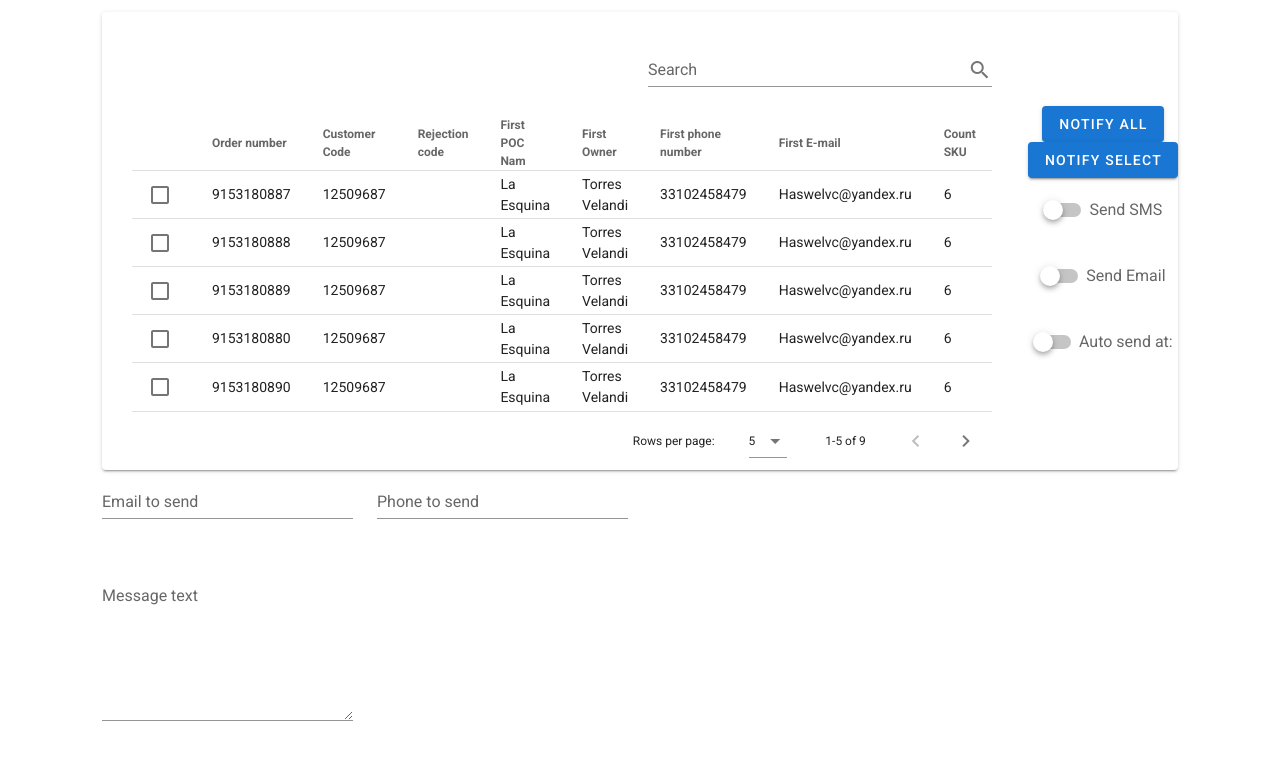
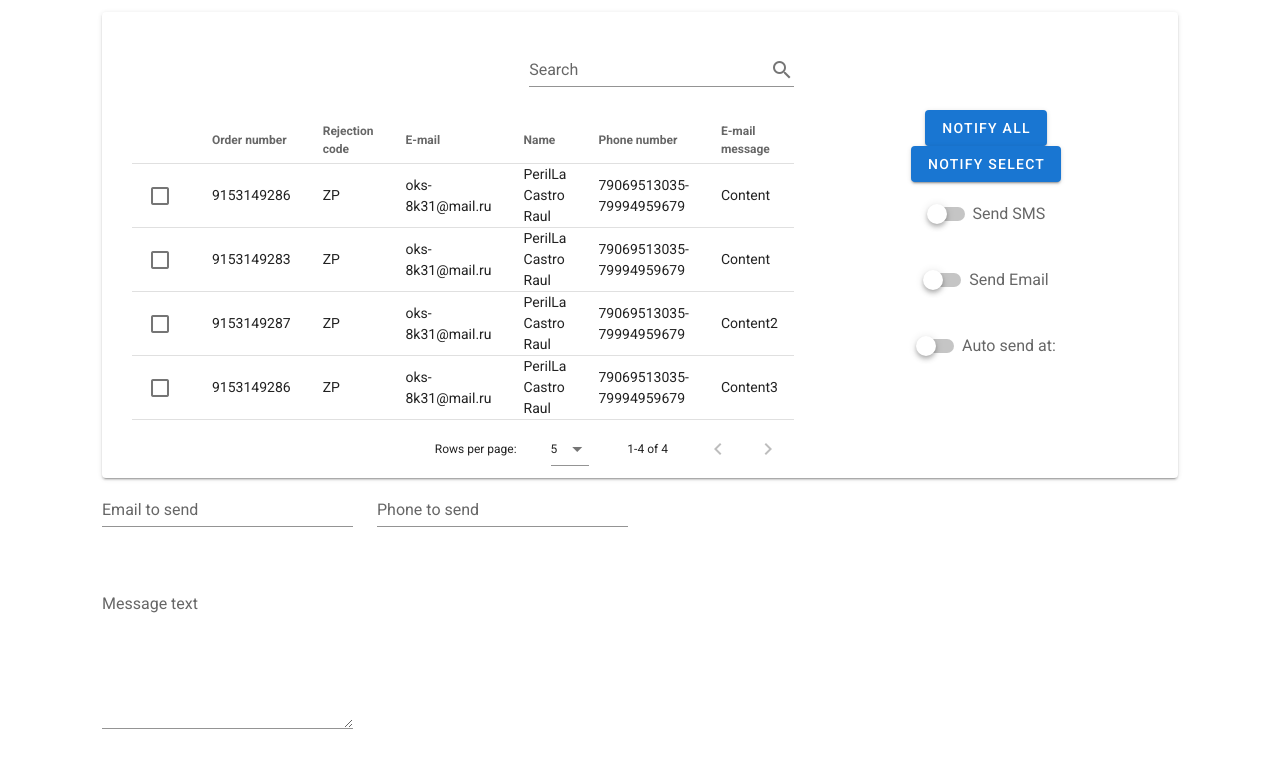
Before and after one commit to WebN0name/admin_TS, a Vue app: page /#/ in a window 1280 px wide. Shown: the top 768 px of the page. Built offline with nearby package versions, Linux system fonts and the light colour scheme.

Commit message:
feat: new data table

```diff
--- a/src/views/Home.vue
+++ b/src/views/Home.vue
@@ -20,7 +20,7 @@
                 :search="search"
                 :items-per-page= 5
                 class="tbl"
-                item-key="orderNumber"
+                item-key="order_id"
                 show-select
                 single-select
             >
@@ -77,144 +77,76 @@ export default {
       {
         text: 'Order number',
         sortable: false,
-        value: 'orderNumber'
-      },
-      {
-        text: 'Customer Code',
-        sortable: false,
-        value: 'customerCode'
+        value: 'order_id'
       },
       {
         text: 'Rejection code',
         sortable: false,
-        value: 'rejCode'
+        value: 'rejection_code'
       },
       {
-        text: 'First POC Nam',
+        text: 'E-mail',
         sortable: false,
-        value: 'firstPOC'
+        value: 'email'
       },
       {
-        text: 'First Owner',
+        text: 'Name',
         sortable: false,
-        value: 'firstOwner'
+        value: 'name'
       },
       {
-        text: 'First phone number',
+        text: 'Phone number',
         sortable: false,
-        value: 'firstPhone'
+        value: 'phone'
       },
       {
-        text: 'First E-mail',
+        text: 'E-mail message',
         sortable: false,
-        value: 'firstEmail'
-      },
-      {
-        text: 'Count SKU',
-        sortable: false,
-        value: 'countSKU'
+        value: 'email_msg'
       }
     ],
 
     items: [
       {
-        orderNumber: 9153180887,
-        customerCode: 12509687,
-        rejCode: null,
-        firstPOC: 'La Esquina',
-        firstOwner: 'Torres Velandi',
-        firstPhone: 33102458479,
-        firstEmail: 'Haswelvc@yandex.ru',
-        countSKU: 6
+        order_id: 9153149286,
+        rejection_code: 'ZP',
+        email: 'oks-8k31@mail.ru',
+        name: 'PerilLa Castro Raul',
+        phone: '79069513035-79994959679',
+        email_msg: 'Content'
       },
       {
-        orderNumber: 9153180888,
-        customerCode: 12509687,
-        rejCode: null,
-        firstPOC: 'La Esquina',
-        firstOwner: 'Torres Velandi',
-        firstPhone: 33102458479,
-        firstEmail: 'Haswelvc@yandex.ru',
-        countSKU: 6
+        order_id: 9153149283,
+        rejection_code: 'ZP',
+        email: 'oks-8k31@mail.ru',
+        name: 'PerilLa Castro Raul',
+        phone: '79069513035-79994959679',
+        email_msg: 'Content'
       },
       {
-        orderNumber: 9153180889,
-        customerCode: 12509687,
-        rejCode: null,
-        firstPOC: 'La Esquina',
-        firstOwner: 'Torres Velandi',
-        firstPhone: 33102458479,
-        firstEmail: 'Haswelvc@yandex.ru',
-        countSKU: 6
+        order_id: 9153149287,
+        rejection_code: 'ZP',
+        email: 'oks-8k31@mail.ru',
+        name: 'PerilLa Castro Raul',
+        phone: '79069513035-79994959679',
+        email_msg: 'Content2'
       },
       {
-        orderNumber: 9153180880,
-        customerCode: 12509687,
-        rejCode: null,
-        firstPOC: 'La Esquina',
-        firstOwner: 'Torres Velandi',
-        firstPhone: 33102458479,
-        firstEmail: 'Haswelvc@yandex.ru',
-        countSKU: 6
-      },
-      {
-        orderNumber: 9153180890,
-        customerCode: 12509687,
-        rejCode: null,
-        firstPOC: 'La Esquina',
-        firstOwner: 'Torres Velandi',
-        firstPhone: 33102458479,
-        firstEmail: 'Haswelvc@yandex.ru',
-        countSKU: 6
-      },
-      {
-        orderNumber: 9153180887,
-        customerCode: 12509687,
-        rejCode: null,
-        firstPOC: 'La Esquina',
-        firstOwner: 'Torres Velandi',
-        firstPhone: 33102458479,
-        firstEmail: 'Haswelvc@yandex.ru',
-        countSKU: 6
-      },
-      {
-        orderNumber: 9153180887,
-        customerCode: 12509687,
-        rejCode: null,
-        firstPOC: 'La Esquina',
-        firstOwner: 'Torres Velandi',
-        firstPhone: 33102458479,
-        firstEmail: 'Haswelvc@yandex.ru',
-        countSKU: 6
-      },
-      {
-        orderNumber: 9153180887,
-        customerCode: 12509687,
-        rejCode: null,
-        firstPOC: 'La Esquina',
-        firstOwner: 'Torres Velandi',
-        firstPhone: 33102458479,
-        firstEmail: 'Haswelvc@yandex.ru',
-        countSKU: 6
-      },
-      {
-        orderNumber: 9153180887,
-        customerCode: 12509687,
-        rejCode: null,
-        firstPOC: 'La Esquina',
-        firstOwner: 'Torres Velandi',
-        firstPhone: 33102458479,
-        firstEmail: 'Haswelvc@yandex.ru',
-        countSKU: 6
+        order_id: 9153149286,
+        rejection_code: 'ZP',
+        email: 'oks-8k31@mail.ru',
+        name: 'PerilLa Castro Raul',
+        phone: '79069513035-79994959679',
+        email_msg: 'Content3'
       }
     ]
   }),
   watch: {
     selected () {
       if (this.selected[0]) {
-        this.emailToSend = this.selected[0].firstEmail
-        this.phoneToSend = this.selected[0].firstPhone
-        this.messageSendTo = 'message'
+        this.emailToSend = this.selected[0].email
+        this.phoneToSend = this.selected[0].phone
+        this.messageSendTo = this.selected[0].email_msg
       } else {
         this.emailToSend = null
         this.phoneToSend = null
```
